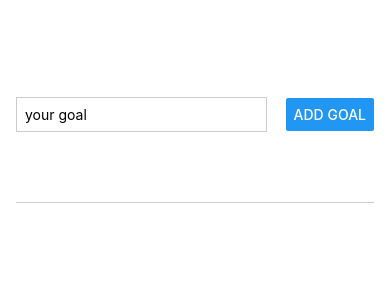
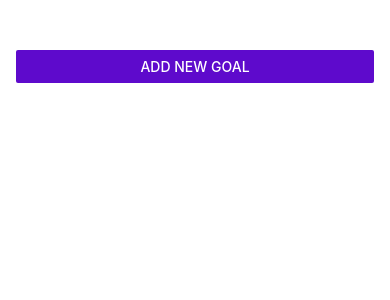
Before and after one commit to JonathanStoll/RNCourse, a React Native app: screen / in a window 390 px wide. Shown: the top 300 px of the page. Built offline with nearby package versions, Linux system fonts and the light colour scheme.

Commit message:
addinf a modal and an img

```diff
--- a/App.js
+++ b/App.js
@@ -1,40 +1,61 @@
-import React, { useState } from 'react';
-import { StyleSheet, View, FlatList } from 'react-native';
-import GoalItem from './components/GoalItem.js';
-import GoalInput from './components/GoalInput.js';
+import React, { useState } from "react";
+import { StyleSheet, View, FlatList, Button } from "react-native";
+import GoalItem from "./components/GoalItem.js";
+import GoalInput from "./components/GoalInput.js";
 
 export default function App() {
-  const [courseGoals, setCoursGoals] = useState([])
+  const [courseGoals, setCoursGoals] = useState([]);
+  const [modalIsVisible, setModalIsVisible] = useState(false);
 
+  function startAddGoalHnadeler() {
+    setModalIsVisible(true);
+  }
+  function endAddModalhandeler() {
+    setModalIsVisible(false);
+  }
   function addGoalHandeler(enteredGoalText) {
-    setCoursGoals(currentGoals => [...currentGoals, {text:enteredGoalText, id: Math.random().toString()}])
+    setCoursGoals((currentGoals) => [
+      ...currentGoals,
+      { text: enteredGoalText, id: Math.random().toString() },
+    ]);
+    setModalIsVisible(false);
   }
-  function deleteGoalHandeler(id){
-    setCoursGoals(currentGoals => {
-      return currentGoals.filter((goal)=> goal.id !== id)
-    })
+  function deleteGoalHandeler(id) {
+    setCoursGoals((currentGoals) => {
+      return currentGoals.filter((goal) => goal.id !== id);
+    });
   }
   return (
     <View style={styles.appContainer}>
-     <GoalInput onPress={addGoalHandeler}/>
+      <Button
+        title="Add New Goal"
+        color={"#5e0acc"}
+        onPress={startAddGoalHnadeler}
+      />
+      <GoalInput
+        onPress={addGoalHandeler}
+        visible={modalIsVisible}
+        onClose={endAddModalhandeler}
+      />
       <View style={styles.goalContainer}>
         <FlatList
-        data={courseGoals}
-        renderItem={item=>{
-          return (
-           <GoalItem text={item.item.text} onDeleteItem={deleteGoalHandeler} id={item.item.id} />
-          )
-        }}
-        keyExtractor={(item)=>{
-          return item.id
-        }}
-       / >
-
-
-
+          data={courseGoals}
+          renderItem={(item) => {
+            return (
+              <GoalItem
+                text={item.item.text}
+                onDeleteItem={deleteGoalHandeler}
+                id={item.item.id}
+              />
+            );
+          }}
+          keyExtractor={(item) => {
+            return item.id;
+          }}
+        />
       </View>
     </View>
-  )
+  );
 }
 
 const styles = StyleSheet.create({
@@ -47,5 +68,4 @@ const styles = StyleSheet.create({
   goalContainer: {
     flex: 5,
   },
-
 });
--- a/components/GoalInput.js
+++ b/components/GoalInput.js
@@ -1,44 +1,66 @@
-import React, { useState } from "react"
-import { TextInput, Button, View, StyleSheet } from "react-native"
+import React, { useState } from "react";
+import { TextInput, Button, View, StyleSheet, Modal, Image } from "react-native";
 
 function GoalInput(props) {
-    const [enteredGoalText, setEnteredGoalText] = useState('')
+  const [enteredGoalText, setEnteredGoalText] = useState("");
 
   function goalInputHandeler(enteredText) {
-        setEnteredGoalText(enteredText)
+    setEnteredGoalText(enteredText);
   }
-    function addGoalHandeler(){
-        props.onPress(enteredGoalText)
-        setEnteredGoalText('')
+  function addGoalHandeler() {
+    props.onPress(enteredGoalText);
+    setEnteredGoalText("");
   }
-    return (<View style={styles.inputContainer}>
+  return (
+    <Modal visible={props.visible} animation="slide">
+      <View style={styles.inputContainer}>
+        <Image style={styles.image} source={require('../assets/images/goal.png')} />
         <TextInput
           placeholder="your goal"
           style={styles.textInput}
           onChangeText={goalInputHandeler}
-            value={enteredGoalText} />
-        <Button title='Add Goal' onPress={addGoalHandeler} />
-    </View>)
+          value={enteredGoalText}
+        />
+        <View style={styles.buttonContainer}>
+          <View style={styles.button}>
+            <Button title="Add Goal" onPress={addGoalHandeler} />
+          </View>
+          <View  style={styles.button}>
+            <Button title="Cancel" onPress={props.onClose} />
+          </View>
+        </View>
+      </View>
+    </Modal>
+  );
 }
 
-export default GoalInput
+export default GoalInput;
 const styles = StyleSheet.create({
-
   inputContainer: {
     flex: 1,
-        flexDirection: 'row',
-        justifyContent: 'space-between',
-        alignItems: 'center',
-        paddingBottom: 24,
-        borderBottomWidth: 1,
-        borderBottomColor: '#cccccc',
+    justifyContent: "center",
+    alignItems: "center",
+    padding: 16,
+    backgroundColor: '#311b6b'
   },
   textInput: {
     borderWidth: 1,
-        borderColor: '#cccccc',
-        width: '70%',
-        marginRight: 8,
+    borderColor: "#cccccc",
+    width: "100%",
     padding: 8,
   },
+  buttonContainer: {
+    flexDirection: "row",
+    marginTop: 16,
+  },
 
+  button:{
+    width: '30%',
+    marginHorizontal:8,
+  },
+  image:{
+    width: 100,
+    height: 100,
+    padiing: 16,
+  }
 });
--- a/components/GoalItem.js
+++ b/components/GoalItem.js
@@ -3,24 +3,30 @@ import React from "react";
 import { StyleSheet, View, Text, Pressable } from "react-native";
 
 export default function GoalItem(props) {
-
   return (
-    <Pressable onPress={props.onDeleteItem.bind(this, props.id)}>
     <View style={styles.goalItem}>
-      <Text style={styles.goalText}>{props.text}</Text>
+      <Pressable
+        android_ripple={{ color: "red" }}
+        onPress={props.onDeleteItem.bind(this, props.id)}
+        style={({ pressed }) => pressed && styles.pressed}
+      >
+        <Text style={styles.goalText}>{props.text}</Text>
+      </Pressable>
     </View>
-    </Pressable>
   );
 }
 
 const styles = StyleSheet.create({
   goalItem: {
     margin: 8,
-    padding: 8,
     borderRadius: 6,
-    backgroundColor: '#5e0acc',  // Set background color here
+    backgroundColor: "#5e0acc", // Set background color here
+  },
+  pressed: {
+    opacity: 0.5,
   },
   goalText: {
-    color: 'white',  // Set text color here
+    color: "white", // Set text color here
+    padding: 8,
   },
 });
```
Also changed, not shown: .eslintrc.js, assets/images/goal.png (added). Lines whose indentation alone changed are shown as unchanged.
